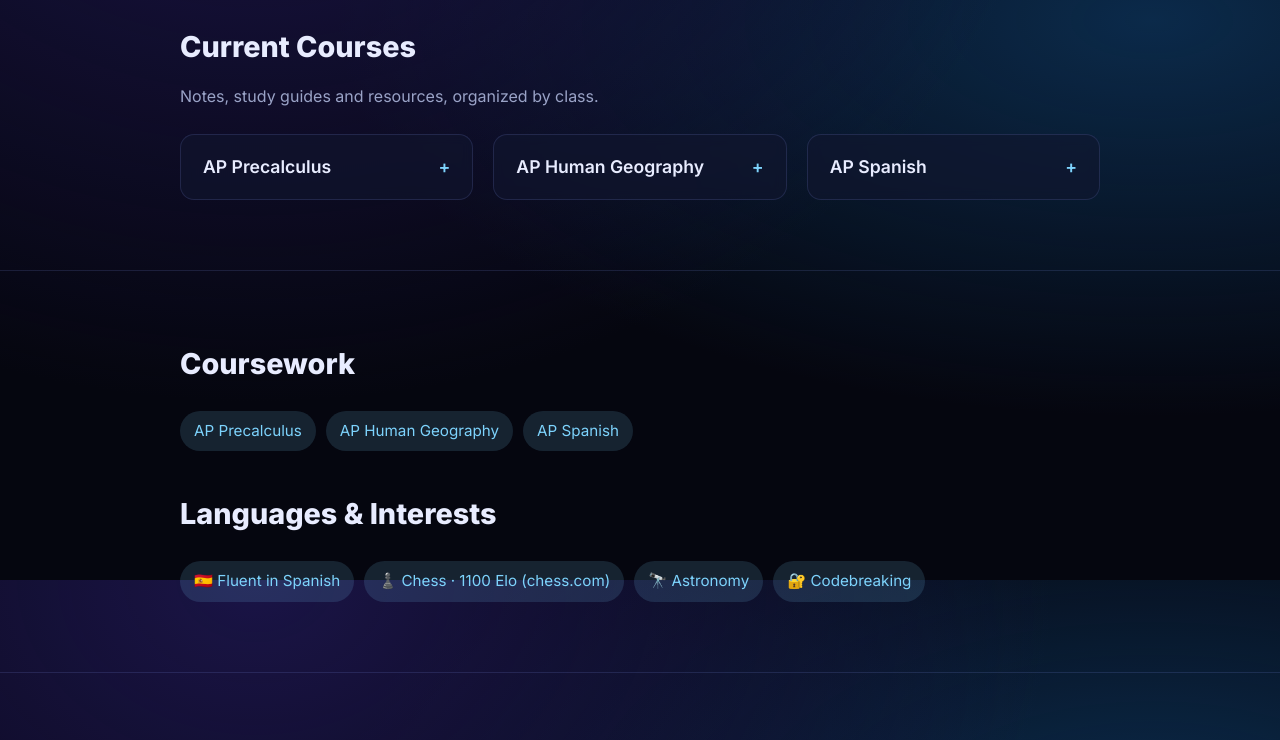
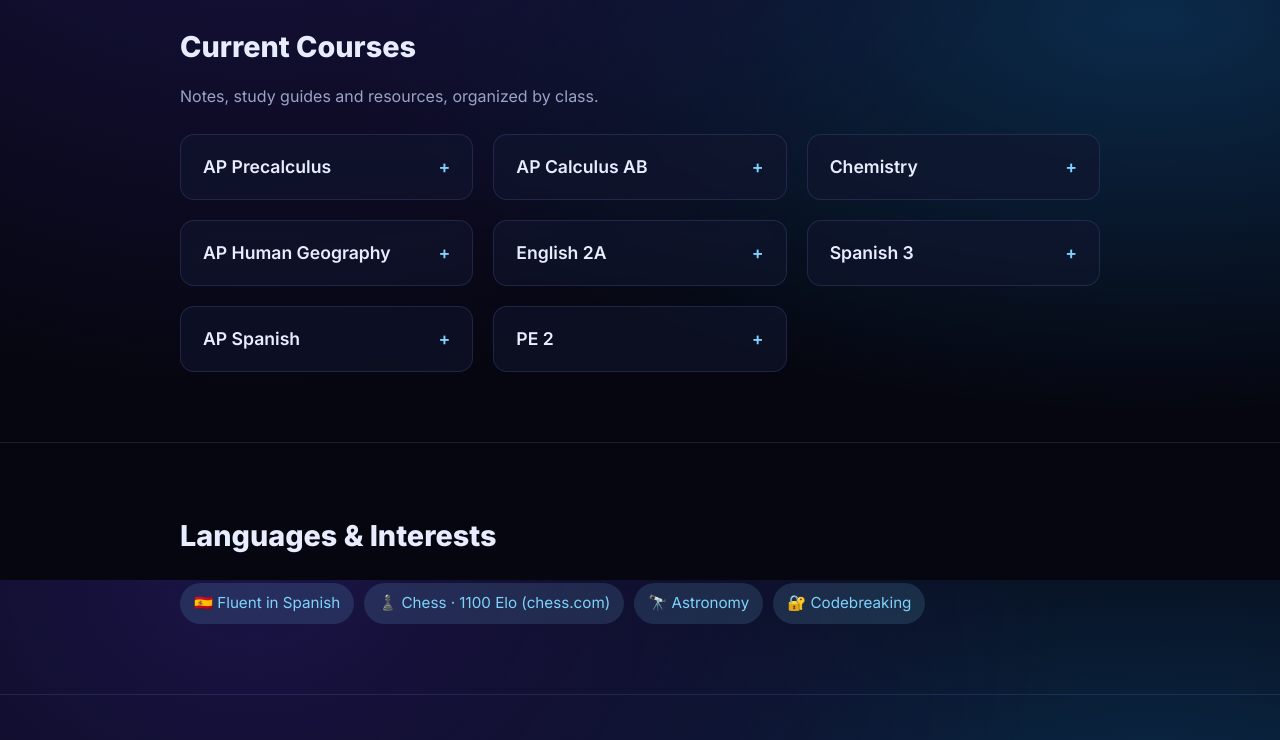
Before and after one commit to jaydenpadhye-afk/jaydenpadhye, a plain HTML site: page index.html in a window 1280 px wide. Shown: the part 1820-2560 px from the top of the page. Drawn offline with Linux system fonts and the light colour scheme.

Commit message:
Update current courses list, remove duplicate coursework section
Co-Authored-By: Claude Opus 5.5 <noreply@anthropic.com>
Claude-Session: https://claude.ai/code/session_011uL4hQCej49M2UDjKa6K33

```diff
--- a/index.html
+++ b/index.html
@@ -62,7 +62,7 @@ details.course summary::after{content:"+";color:var(--accent)}details.course[ope
 <canvas id="stars" aria-hidden="true"></canvas>
 <nav><div class="wrap">
   <p class="logo">JP.</p>
-  <div class="links"><a href="#about">About</a><a href="#projects">Projects</a><a href="#achievements">Achievements</a><a href="#courses">Courses</a><a href="#skills">Skills</a><a href="#contact">Contact</a></div>
+  <div class="links"><a href="#about">About</a><a href="#projects">Projects</a><a href="#achievements">Achievements</a><a href="#courses">Courses</a><a href="#skills">Interests</a><a href="#contact">Contact</a></div>
 </div></nav>
 
 <header class="wrap">
@@ -103,9 +103,7 @@ details.course summary::after{content:"+";color:var(--accent)}details.course[ope
 </div></section>
 
 <section id="skills"><div class="wrap">
-  <h2>Coursework</h2>
-  <div class="skills"><span>AP Precalculus</span><span>AP Human Geography</span><span>AP Spanish</span></div>
-  <h2 style="margin-top:40px">Languages &amp; Interests</h2>
+  <h2>Languages &amp; Interests</h2>
   <div class="skills"><span>🇪🇸 Fluent in Spanish</span><span>♟️ Chess · 1100 Elo (chess.com)</span><span>🔭 Astronomy</span><span>🔐 Codebreaking</span></div>
 </div></section>
 
@@ -129,12 +127,27 @@ addEventListener('resize',size);size();requestAnimationFrame(draw);
    Add units and materials. Each material: { title: "Name", url: "link" } */
 const COURSES = [
   { name: "AP Precalculus", units: [
-    { unit: "Unit 1: Polynomial & Rational Functions", materials: [] },
+    { unit: "Unit 1", materials: [] },
+  ]},
+  { name: "AP Calculus AB", units: [
+    { unit: "Unit 1", materials: [] },
+  ]},
+  { name: "Chemistry", units: [
+    { unit: "Unit 1", materials: [] },
   ]},
   { name: "AP Human Geography", units: [
-    { unit: "Unit 1: Thinking Geographically", materials: [] },
+    { unit: "Unit 1", materials: [] },
+  ]},
+  { name: "English 2A", units: [
+    { unit: "Unit 1", materials: [] },
+  ]},
+  { name: "Spanish 3", units: [
+    { unit: "Unit 1", materials: [] },
   ]},
   { name: "AP Spanish", units: [
+    { unit: "Unit 1", materials: [] },
+  ]},
+  { name: "PE 2", units: [
     { unit: "Unit 1", materials: [] },
   ]},
 ];
```
